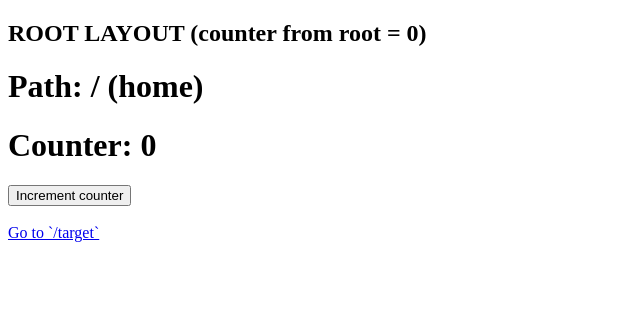
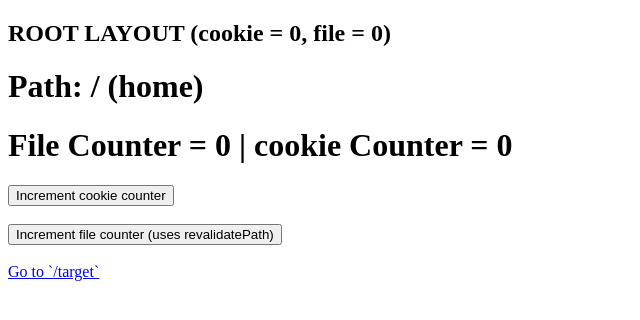
Before and after one commit to Fredkiss3/next-fetch-post-cache-edge-bug, a Next.js app: page / in a window 1280 px wide. Shown: the top 320 px of the page, without its empty margins (0-640 px from the left). Built offline with nearby package versions, Linux system fonts and the light colour scheme; no server answers.

Commit message:
add revalidatePath case

```diff
--- a/app/_action.ts
+++ b/app/_action.ts
@@ -1,11 +1,44 @@
 "use server";
+import { revalidatePath } from "next/cache";
 import { cookies } from "next/headers";
 import { redirect } from "next/navigation";
-import { getCounter } from "./utils";
+import fs from "node:fs/promises";
+import path from "node:path";
 
-export async function increment(fd: FormData) {
-  const counter = getCounter();
+export async function getCookieCounter() {
+  return Number.parseInt(cookies().get("_counter")?.value ?? "0");
+}
+
+export async function incrementCookieCounter(fd: FormData) {
+  const counter = await getCookieCounter();
 
   cookies().set("_counter", (counter + 1).toString());
   redirect("/target");
 }
+
+export async function getFileCounter(): Promise<number> {
+  const dbPath = path.resolve(__dirname, "./db.json");
+
+  try {
+    const rawContent = await fs.readFile(dbPath, "utf8");
+    const data = JSON.parse(rawContent);
+    return data.counter;
+  } catch (error) {
+    return 0;
+  }
+}
+
+export async function incrementFileCounter() {
+  const dbPath = path.resolve(__dirname, "./db.json");
+
+  const currentCounter = await getFileCounter();
+  const newCounter = currentCounter + 1;
+
+  const newData = {
+    counter: newCounter,
+  };
+
+  await fs.writeFile(dbPath, JSON.stringify(newData, null, 2), "utf8");
+  revalidatePath("/");
+  redirect("/target");
+}
--- a/app/layout.tsx
+++ b/app/layout.tsx
@@ -1,21 +1,24 @@
 import * as React from "react";
-import { getCounter } from "./utils";
+import { getCookieCounter, getFileCounter } from "./_action";
 
 export const metadata = {
   title: "Next redirect server actions bug",
 };
 
-export default function RootLayout({
+export default async function RootLayout({
   children,
 }: {
   children: React.ReactNode;
 }) {
-  const counter = getCounter();
+  const cookieCounter = await getCookieCounter();
+  const fileCounter = await getFileCounter();
   return (
     <html>
       <head />
       <body>
-        <h2>ROOT LAYOUT (counter from root = {counter})</h2>
+        <h2>
+          ROOT LAYOUT (cookie = {cookieCounter}, file = {fileCounter})
+        </h2>
         {children}
       </body>
     </html>
--- a/app/page.tsx
+++ b/app/page.tsx
@@ -1,16 +1,30 @@
 import Link from "next/link";
-import { increment } from "./_action";
-import { getCounter } from "./utils";
+import {
+  getCookieCounter,
+  getFileCounter,
+  incrementCookieCounter,
+  incrementFileCounter,
+} from "./_action";
 
-export default function Page() {
-  const counter = getCounter();
+export default async function Page() {
+  const cookieCounter = await getCookieCounter();
+  const fileCounter = await getFileCounter();
   return (
     <main>
       <h1>Path: / (home) </h1>
-      <h1>Counter: {counter}</h1>
+      <h1>
+        File Counter = {fileCounter} | cookie Counter = {cookieCounter}
+      </h1>
 
-      <form action={increment}>
-        <button>Increment counter</button>
+      <form>
+        <button formAction={incrementCookieCounter}>
+          Increment cookie counter
+        </button>
+        <br />
+        <br />
+        <button formAction={incrementFileCounter}>
+          Increment file counter (uses revalidatePath)
+        </button>
       </form>
 
       <br />
--- a/app/utils.ts
+++ /dev/null
@@ -1,5 +0,0 @@
-import { cookies } from "next/headers";
-
-export function getCounter() {
-  return Number.parseInt(cookies().get("_counter")?.value ?? "0");
-}
```
Also changed, not shown: app/target/page.tsx (+7 -4 lines).
